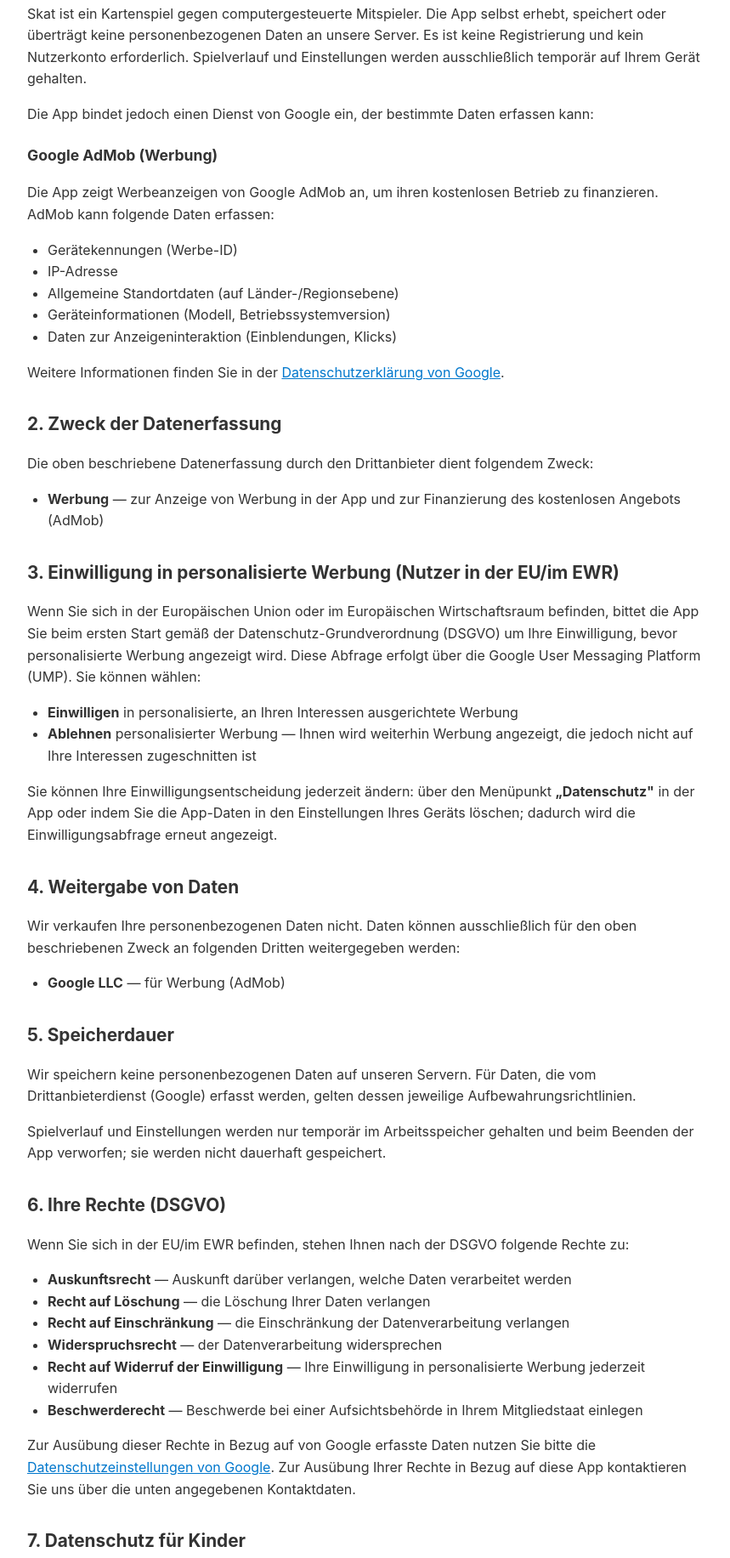
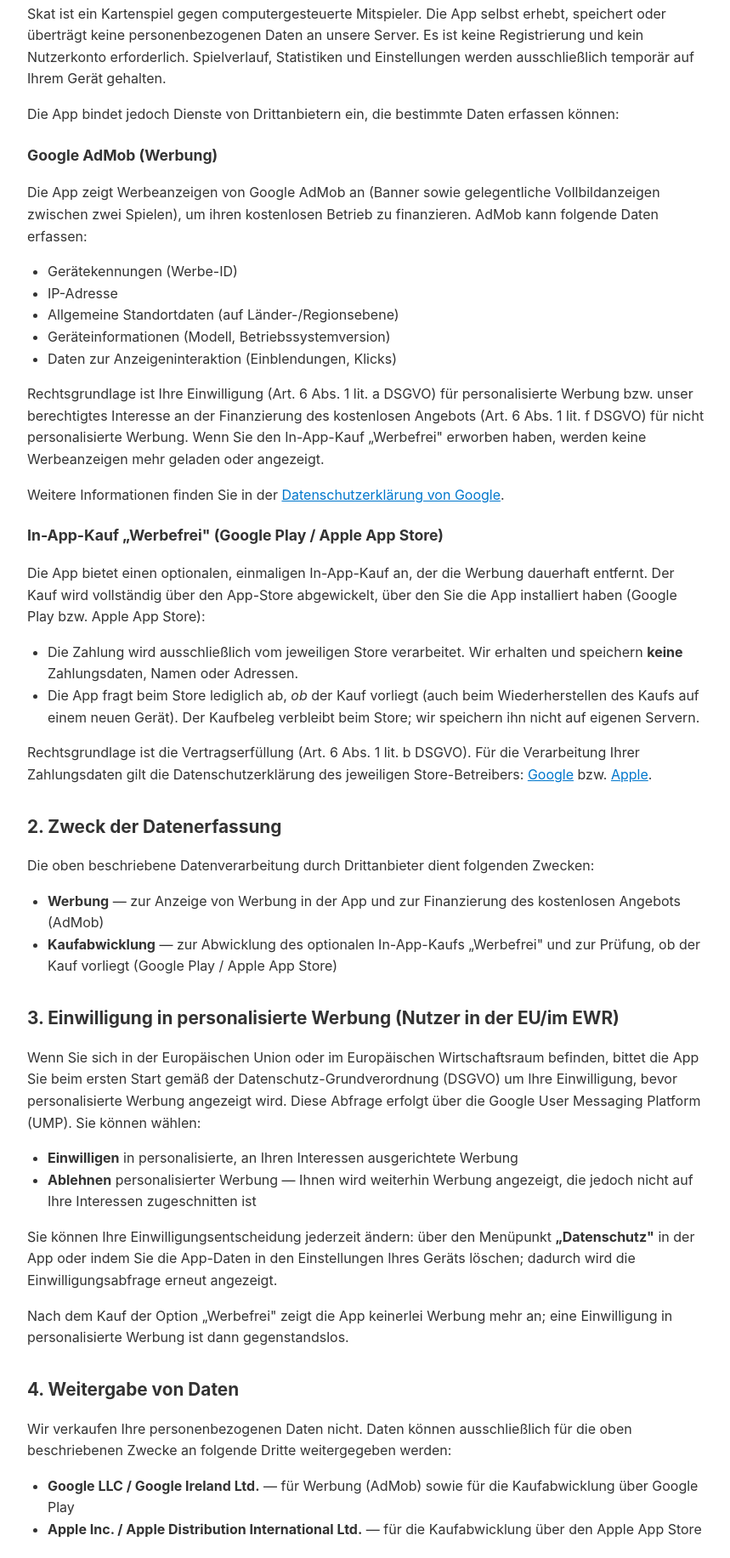
Before and after one commit to threadjuggler/skat-privacy, a plain HTML site: page de.html in a window 1280 px wide. Shown: the part 618-2451 px from the top of the page at 85% size, without its empty margins (208-1067 px from the left). Drawn offline with Linux system fonts and the light colour scheme.

Commit message:
new files

```diff
--- a/de.html
+++ b/de.html
@@ -34,7 +34,7 @@
 </p>
 
 <h1>Datenschutzerklärung</h1>
-<p class="last-updated">Zuletzt aktualisiert: 8. Juli 2026</p>
+<p class="last-updated">Zuletzt aktualisiert: 15. Juli 2026</p>
 
 <p>Diese Datenschutzerklärung beschreibt, wie <strong>Skat</strong> („die App", „wir", „uns") mit Informationen umgeht, wenn Sie unsere mobile Anwendung nutzen. Wir verpflichten uns, Ihre Privatsphäre zu schützen und transparent über die Datenpraktiken unserer App zu informieren.</p>
 
@@ -50,11 +50,11 @@
 <p>Vollständige Anbieterkennzeichnung: siehe <a href="impressum.html">Impressum</a>.</p>
 
 <h2>1. Welche Daten wir erfassen</h2>
-<p>Skat ist ein Kartenspiel gegen computergesteuerte Mitspieler. Die App selbst erhebt, speichert oder überträgt keine personenbezogenen Daten an unsere Server. Es ist keine Registrierung und kein Nutzerkonto erforderlich. Spielverlauf und Einstellungen werden ausschließlich temporär auf Ihrem Gerät gehalten.</p>
-<p>Die App bindet jedoch einen Dienst von Google ein, der bestimmte Daten erfassen kann:</p>
+<p>Skat ist ein Kartenspiel gegen computergesteuerte Mitspieler. Die App selbst erhebt, speichert oder überträgt keine personenbezogenen Daten an unsere Server. Es ist keine Registrierung und kein Nutzerkonto erforderlich. Spielverlauf, Statistiken und Einstellungen werden ausschließlich temporär auf Ihrem Gerät gehalten.</p>
+<p>Die App bindet jedoch Dienste von Drittanbietern ein, die bestimmte Daten erfassen können:</p>
 
 <h3>Google AdMob (Werbung)</h3>
-<p>Die App zeigt Werbeanzeigen von Google AdMob an, um ihren kostenlosen Betrieb zu finanzieren. AdMob kann folgende Daten erfassen:</p>
+<p>Die App zeigt Werbeanzeigen von Google AdMob an (Banner sowie gelegentliche Vollbildanzeigen zwischen zwei Spielen), um ihren kostenlosen Betrieb zu finanzieren. AdMob kann folgende Daten erfassen:</p>
 <ul>
     <li>Gerätekennungen (Werbe-ID)</li>
     <li>IP-Adresse</li>
@@ -62,12 +62,22 @@
     <li>Geräteinformationen (Modell, Betriebssystemversion)</li>
     <li>Daten zur Anzeigeninteraktion (Einblendungen, Klicks)</li>
 </ul>
+<p>Rechtsgrundlage ist Ihre Einwilligung (Art. 6 Abs. 1 lit. a DSGVO) für personalisierte Werbung bzw. unser berechtigtes Interesse an der Finanzierung des kostenlosen Angebots (Art. 6 Abs. 1 lit. f DSGVO) für nicht personalisierte Werbung. Wenn Sie den In-App-Kauf „Werbefrei" erworben haben, werden keine Werbeanzeigen mehr geladen oder angezeigt.</p>
 <p>Weitere Informationen finden Sie in der <a href="https://policies.google.com/privacy?hl=de" target="_blank">Datenschutzerklärung von Google</a>.</p>
 
+<h3>In-App-Kauf „Werbefrei" (Google Play / Apple App Store)</h3>
+<p>Die App bietet einen optionalen, einmaligen In-App-Kauf an, der die Werbung dauerhaft entfernt. Der Kauf wird vollständig über den App-Store abgewickelt, über den Sie die App installiert haben (Google Play bzw. Apple App Store):</p>
+<ul>
+    <li>Die Zahlung wird ausschließlich vom jeweiligen Store verarbeitet. Wir erhalten und speichern <strong>keine</strong> Zahlungsdaten, Namen oder Adressen.</li>
+    <li>Die App fragt beim Store lediglich ab, <em>ob</em> der Kauf vorliegt (auch beim Wiederherstellen des Kaufs auf einem neuen Gerät). Der Kaufbeleg verbleibt beim Store; wir speichern ihn nicht auf eigenen Servern.</li>
+</ul>
+<p>Rechtsgrundlage ist die Vertragserfüllung (Art. 6 Abs. 1 lit. b DSGVO). Für die Verarbeitung Ihrer Zahlungsdaten gilt die Datenschutzerklärung des jeweiligen Store-Betreibers: <a href="https://policies.google.com/privacy?hl=de" target="_blank">Google</a> bzw. <a href="https://www.apple.com/legal/privacy/de-ww/" target="_blank">Apple</a>.</p>
+
 <h2>2. Zweck der Datenerfassung</h2>
-<p>Die oben beschriebene Datenerfassung durch den Drittanbieter dient folgendem Zweck:</p>
+<p>Die oben beschriebene Datenverarbeitung durch Drittanbieter dient folgenden Zwecken:</p>
 <ul>
     <li><strong>Werbung</strong> — zur Anzeige von Werbung in der App und zur Finanzierung des kostenlosen Angebots (AdMob)</li>
+    <li><strong>Kaufabwicklung</strong> — zur Abwicklung des optionalen In-App-Kaufs „Werbefrei" und zur Prüfung, ob der Kauf vorliegt (Google Play / Apple App Store)</li>
 </ul>
 
 <h2>3. Einwilligung in personalisierte Werbung (Nutzer in der EU/im EWR)</h2>
@@ -77,16 +87,18 @@
     <li><strong>Ablehnen</strong> personalisierter Werbung — Ihnen wird weiterhin Werbung angezeigt, die jedoch nicht auf Ihre Interessen zugeschnitten ist</li>
 </ul>
 <p>Sie können Ihre Einwilligungsentscheidung jederzeit ändern: über den Menüpunkt <strong>„Datenschutz"</strong> in der App oder indem Sie die App-Daten in den Einstellungen Ihres Geräts löschen; dadurch wird die Einwilligungsabfrage erneut angezeigt.</p>
+<p>Nach dem Kauf der Option „Werbefrei" zeigt die App keinerlei Werbung mehr an; eine Einwilligung in personalisierte Werbung ist dann gegenstandslos.</p>
 
 <h2>4. Weitergabe von Daten</h2>
-<p>Wir verkaufen Ihre personenbezogenen Daten nicht. Daten können ausschließlich für den oben beschriebenen Zweck an folgenden Dritten weitergegeben werden:</p>
+<p>Wir verkaufen Ihre personenbezogenen Daten nicht. Daten können ausschließlich für die oben beschriebenen Zwecke an folgende Dritte weitergegeben werden:</p>
 <ul>
-    <li><strong>Google LLC</strong> — für Werbung (AdMob)</li>
+    <li><strong>Google LLC / Google Ireland Ltd.</strong> — für Werbung (AdMob) sowie für die Kaufabwicklung über Google Play</li>
+    <li><strong>Apple Inc. / Apple Distribution International Ltd.</strong> — für die Kaufabwicklung über den Apple App Store</li>
 </ul>
 
 <h2>5. Speicherdauer</h2>
-<p>Wir speichern keine personenbezogenen Daten auf unseren Servern. Für Daten, die vom Drittanbieterdienst (Google) erfasst werden, gelten dessen jeweilige Aufbewahrungsrichtlinien.</p>
-<p>Spielverlauf und Einstellungen werden nur temporär im Arbeitsspeicher gehalten und beim Beenden der App verworfen; sie werden nicht dauerhaft gespeichert.</p>
+<p>Wir speichern keine personenbezogenen Daten auf unseren Servern. Für Daten, die von den Drittanbietern (Google, Apple) erfasst werden — einschließlich des Kaufbelegs für den In-App-Kauf —, gelten deren jeweilige Aufbewahrungsrichtlinien.</p>
+<p>Spielverlauf, Statistiken und Einstellungen werden nur temporär im Arbeitsspeicher gehalten und beim Beenden der App verworfen; sie werden nicht dauerhaft gespeichert.</p>
 
 <h2>6. Ihre Rechte (DSGVO)</h2>
 <p>Wenn Sie sich in der EU/im EWR befinden, stehen Ihnen nach der DSGVO folgende Rechte zu:</p>
```
Also changed, not shown: impressum.html (+3 -0 lines), index.html (+21 -9 lines).
